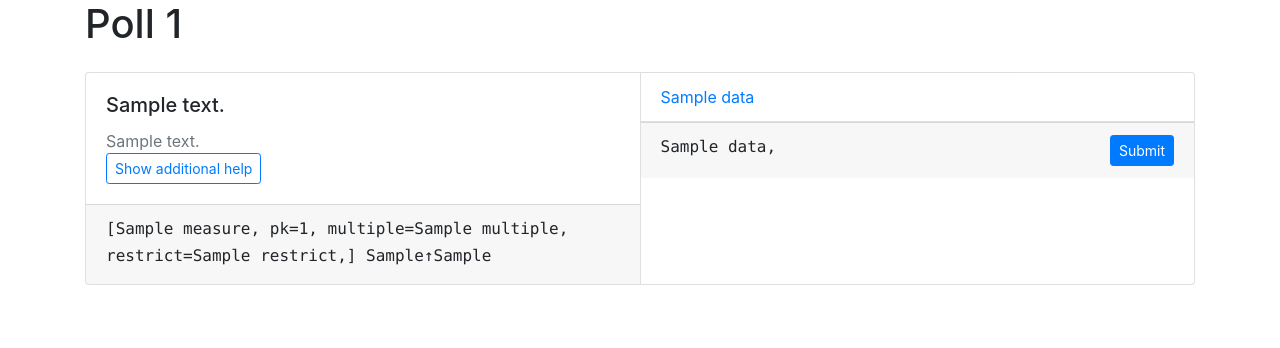
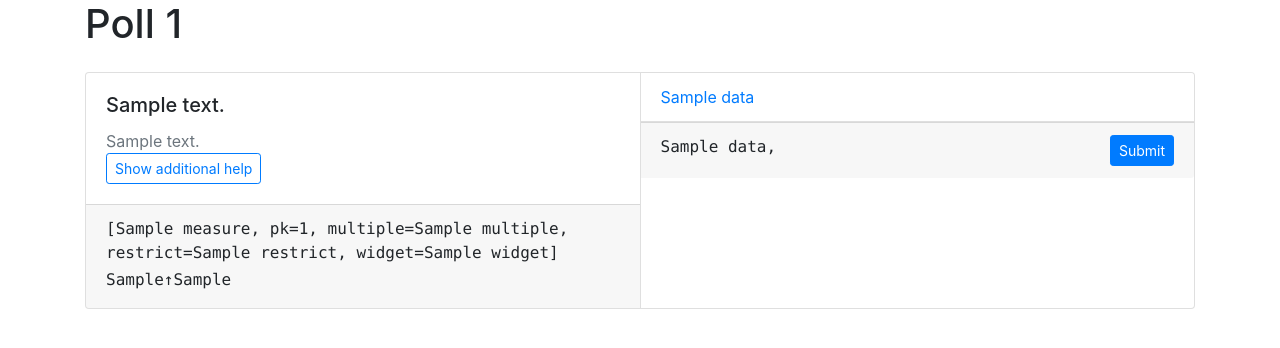
Before and after one commit to pivotal-energy-solutions/django-input-collection, a Django app: template testproj/testproj/core/templates/poll.html in a window 1280 px wide. Shown: the top 348 px of the page. Run offline with Django 3.2, Linux system fonts and the light colour scheme; the template is opened without the code that fills it: most values are stand-ins (such as "Sample title", 1, 10 or a date in 2020); parts of the project's set-up code (start-up, migrations or seed data) failed here and were passed over; some libraries are stand-ins or nearby versions.

Commit message:
Display widget info

```diff
--- a/testproj/testproj/core/templates/poll.html
+++ b/testproj/testproj/core/templates/poll.html
@@ -120,7 +120,8 @@
                     [{{ instrument.measure }},
                      pk={{ instrument.id }},
                      {% if instrument.response_info.response_policy.multiple %}multiple={{ instrument.response_info.response_policy.multiple }},{% endif %}
-                     {% if instrument.response_info.response_policy.restrict %}restrict={{ instrument.response_info.response_policy.restrict }},{% endif %}]
+                     {% if instrument.response_info.response_policy.restrict %}restrict={{ instrument.response_info.response_policy.restrict }},{% endif %}
+                     {% if instrument.response_info.widget %}widget={{ instrument.response_info.widget }}{% endif %}]
 
                     {# Simplified for single conditions #}
                     {% if instrument.conditions %}
```
